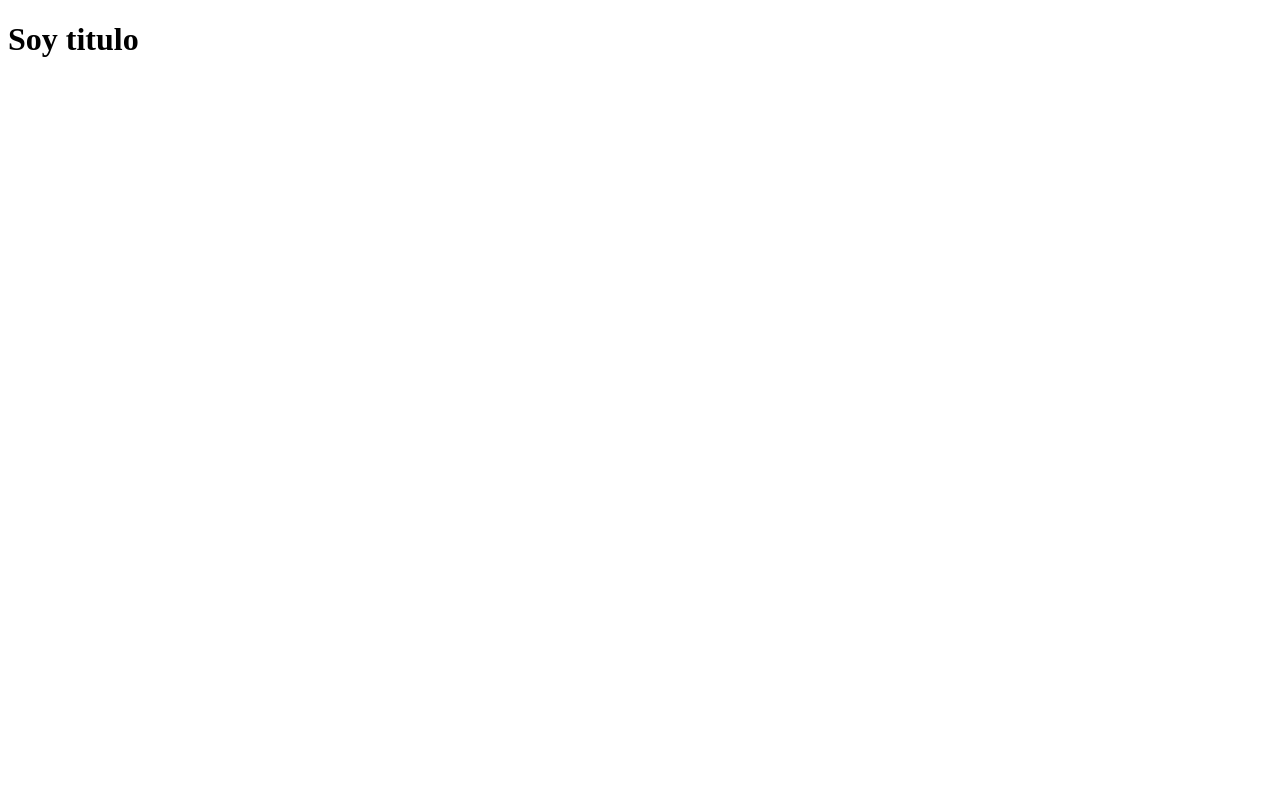
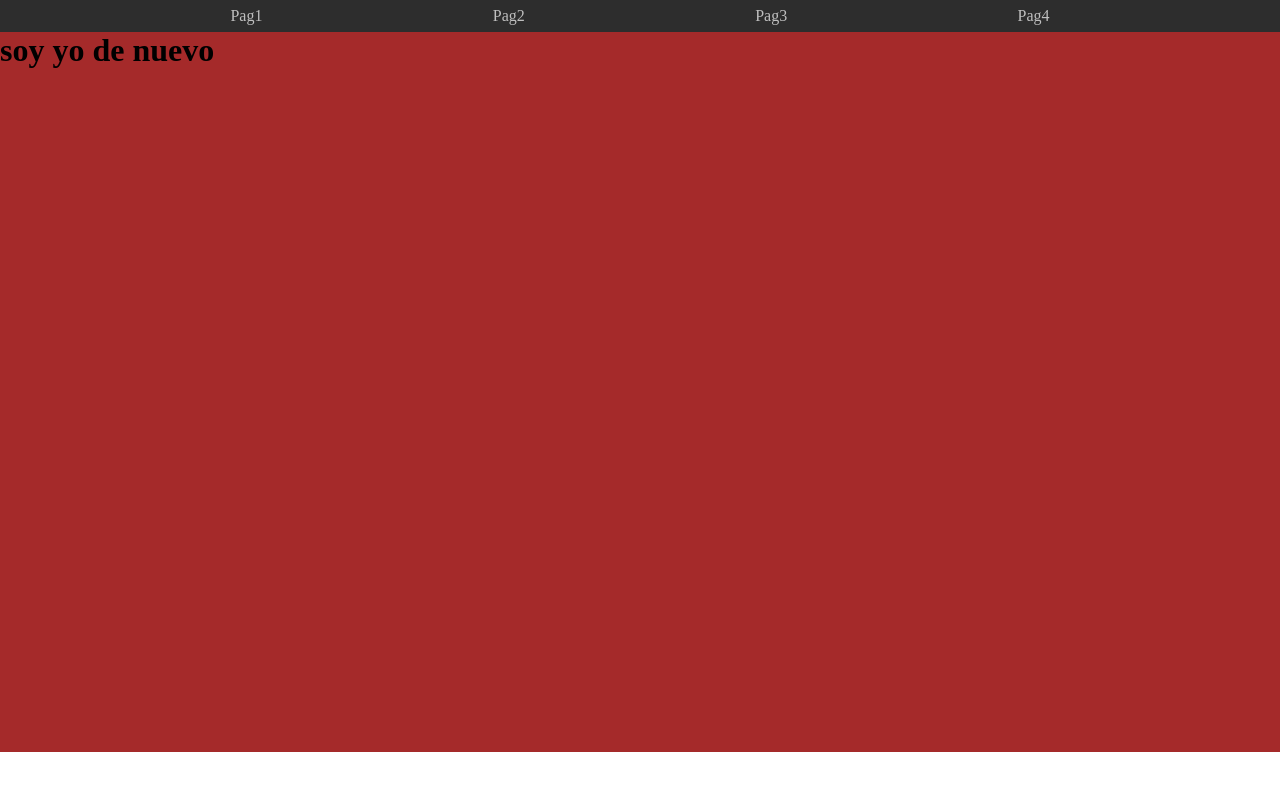
Before and after one commit to pascualSilvestri/blog_prueba, a Django app: page / in a window 1280 px wide. Before the commit the page is almost empty. Run offline with Django 3.2, Linux system fonts and the light colour scheme.

Commit message:
primer commit

```diff
--- a/blog/urls.py
+++ b/blog/urls.py
@@ -21,4 +21,6 @@ urlpatterns = [
     path('admin/', admin.site.urls),
 
     path('',views.Home, name = 'home'),
+
+    path('pag1/',views.Pag1, name = 'pag1'),
 ]
--- a/blog/views.py
+++ b/blog/views.py
@@ -2,3 +2,6 @@ from django.shortcuts import render
 
 def Home(request):
     return render(request,'home.html')
+
+def Pag1(request):
+    return render(request, 'pag1.html')
--- /dev/null
+++ b/static/css/header/header.css
@@ -0,0 +1,5 @@
+header{
+    width: 100%;
+    height: 90vh;
+    background-color: brown;
+}
--- /dev/null
+++ b/static/css/style.css
@@ -0,0 +1,35 @@
+*{
+    margin: 0;
+    padding: 0;
+    box-sizing: border-box;
+}
+
+body{
+    min-height: 100vh;
+    max-width: 100vw;
+    background-color: #fff;
+}
+
+nav{
+    width: 100%;
+    height: 2rem;
+    background-color: #2d2d2d;
+    display: flex;
+}
+
+nav ul{
+    width: 100%;
+    height: 100%;
+    display: flex;
+    justify-content: space-evenly;
+    align-items: center;
+}
+
+.li_nav{
+    list-style: none;
+}
+
+.a_nav{
+    text-decoration: none;
+    color:#bfbfbf;
+}
--- a/templates/home.html
+++ b/templates/home.html
@@ -1,13 +1,59 @@
+{% load static %}
 <!DOCTYPE html>
 <html lang="en">
-<head>
-    <meta charset="UTF-8">
-    <meta http-equiv="X-UA-Compatible" content="IE=edge">
-    <meta name="viewport" content="width=device-width, initial-scale=1.0">
+  <head>
+    <meta charset="UTF-8" />
+    <meta http-equiv="X-UA-Compatible" content="IE=edge" />
+    <meta name="viewport" content="width=device-width, initial-scale=1.0" />
+    <link rel="stylesheet" href="{% static "css/style.css" %}">
+    <link rel="stylesheet" href="{% static 'css/header/header.css' %}">
     <title>Pasucal silvestri</title>
-</head>
-<body>
-    <h1>Soy titulo</h1>
-
-</body>
+  </head>
+  <body>
+    <nav>
+      <ul>
+        <li class="li_nav">
+          <a
+            href="{% url 'pag1' %}"
+            target="_blank"
+            rel="noopener noreferrer"
+            class="a_nav"
+            >Pag1</a
+          >
+        </li>
+        <li class="li_nav">
+          <a
+            href="http://"
+            target="_blank"
+            rel="noopener noreferrer"
+            class="a_nav"
+            >Pag2</a
+          >
+        </li>
+        <li class="li_nav">
+          <a
+            href="http://"
+            target="_blank"
+            rel="noopener noreferrer"
+            class="a_nav"
+            >Pag3</a
+          >
+        </li>
+        <li class="li_nav">
+          <a
+            href="http://"
+            target="_blank"
+            rel="noopener noreferrer"
+            class="a_nav"
+            >Pag4</a
+          >
+        </li>
+      </ul>
+    </nav>
+    {% block content %}{% endblock %}
+    <header>
+        <h1>soy yo de nuevo</h1>
+    </header>
+    <script src="{% static 'js/main.js' %}"></script>
+  </body>
 </html>
```
Also changed, not shown: blog/settings/base.py (+6 -1 lines), templates/pag1.html (added, +16 -0 lines), static/js/main.js (added).
